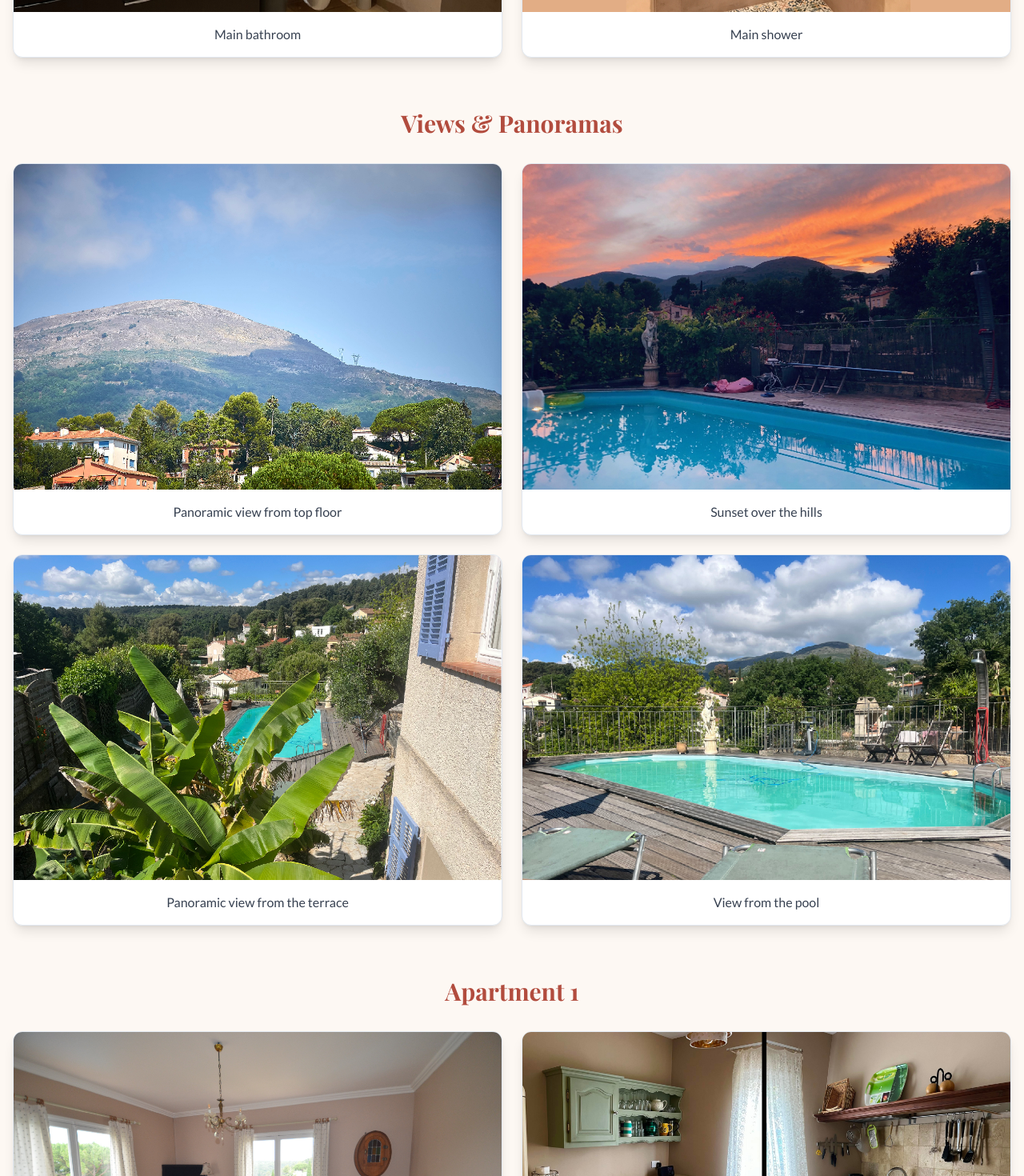
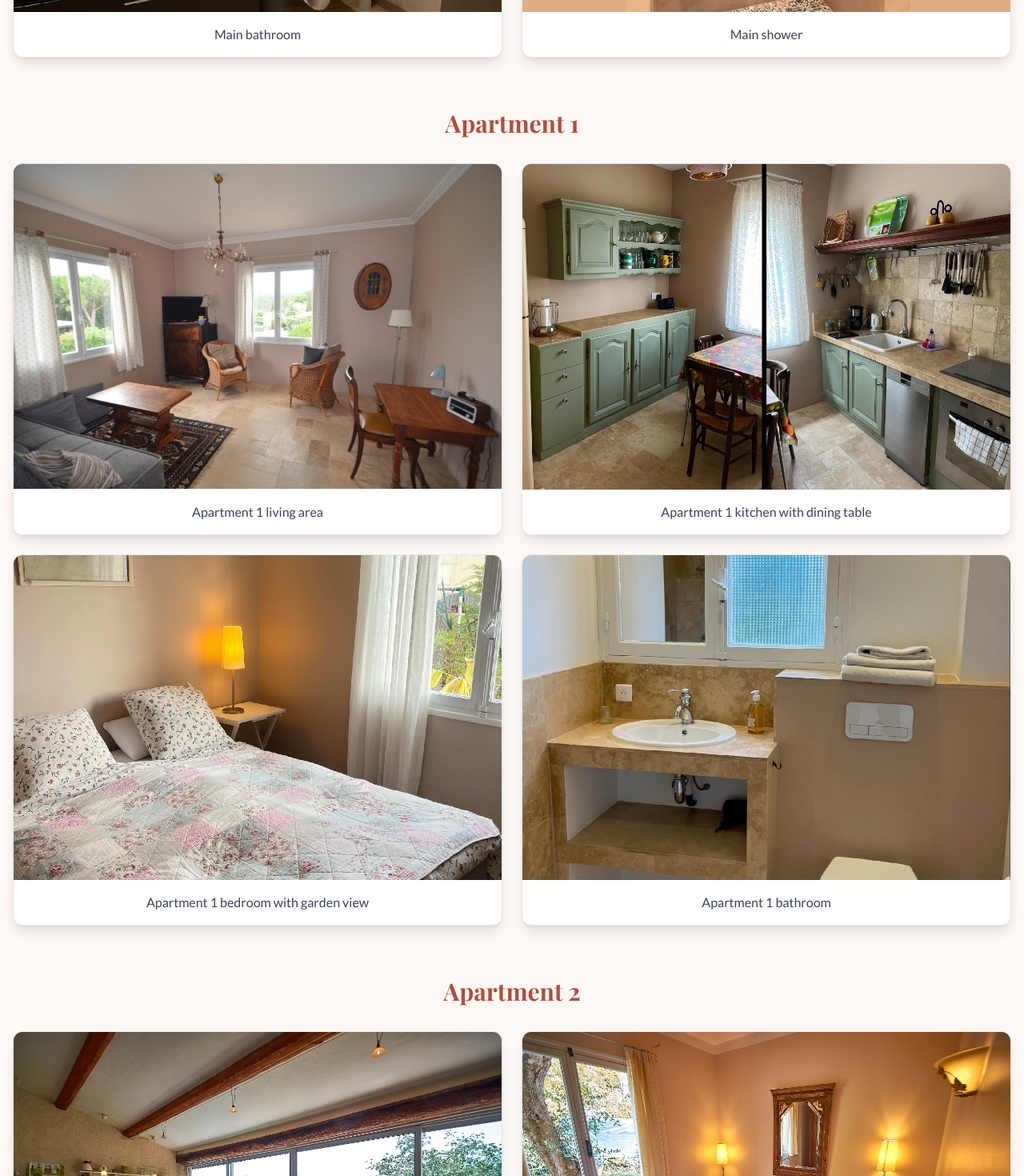
Before and after one commit to hasidnord/hasidnord.github.io, a Next.js app: page /gallery in a window 1280 px wide. Shown: the part 3280-4750 px from the top of the page at 80% size. Built offline with nearby package versions, Linux system fonts and the light colour scheme; a web font is replaced by a local one.

Commit message:
section flyttet

```diff
--- a/app/gallery/page.tsx
+++ b/app/gallery/page.tsx
@@ -30,15 +30,6 @@ export default function GalleryPage() {
       ],
     },
     {
-      title: "Views & Panoramas",
-      images: [
-        { src: "/view1.jpg?height=400&width=600", alt: "Panoramic view from top floor" },
-        { src: "/view2.jpg?height=400&width=600", alt: "Sunset over the hills" },
-        { src: "/view3.jpg?height=400&width=600", alt: "Panoramic view from the terrace" },
-        { src: "/view4.jpg?height=400&width=600", alt: "View from the pool" },
-      ],
-    },
-    {
       title: "Apartment 1",
       images: [
         { src: "/app1_1.jpg?height=400&width=600", alt: "Apartment 1 living area" },
@@ -63,6 +54,15 @@ export default function GalleryPage() {
         { src: "/app3_2.jpg?height=400&width=600", alt: "Apartment 3 living area with dining table" },
         { src: "/app3_3.jpg?height=400&width=600", alt: "Apartment 3 bedroom with adjoining bathroom" },
         { src: "/app3_4.jpg?height=400&width=600", alt: "Apartment 3 kitchen" },
+      ],
+    },
+    {
+      title: "Views & Panoramas",
+      images: [
+        { src: "/view1.jpg?height=400&width=600", alt: "Panoramic view from top floor" },
+        { src: "/view2.jpg?height=400&width=600", alt: "Sunset over the hills" },
+        { src: "/view3.jpg?height=400&width=600", alt: "Panoramic view from the terrace" },
+        { src: "/view4.jpg?height=400&width=600", alt: "View from the pool" },
       ],
     },
     {
```
